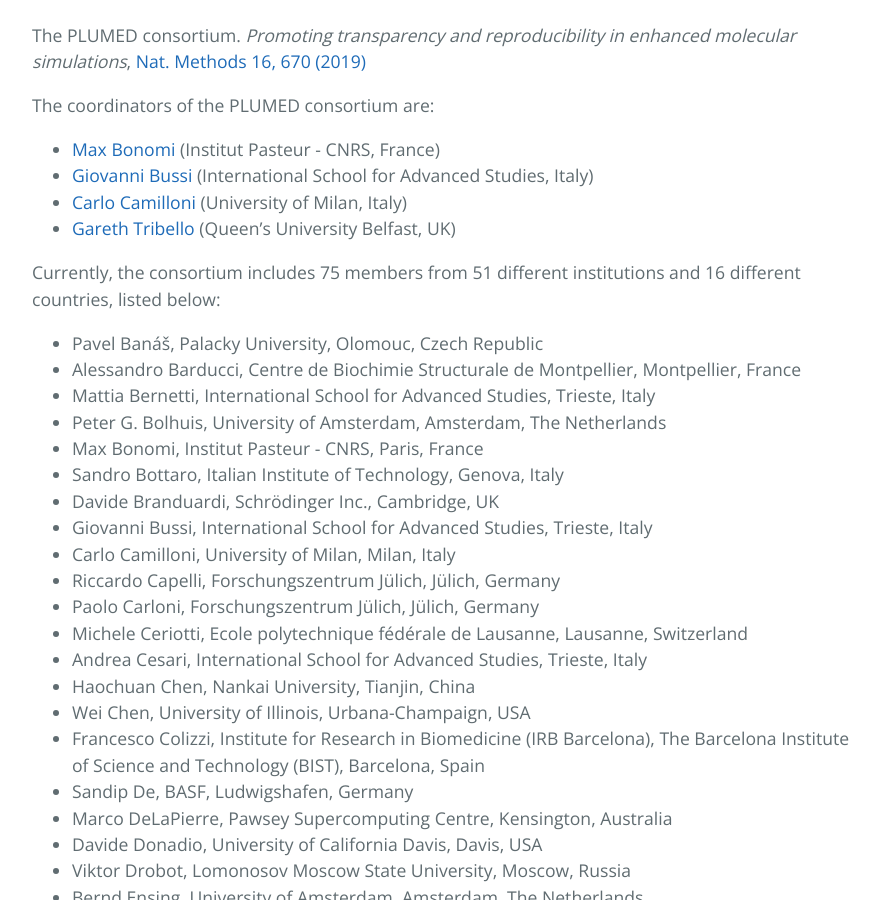
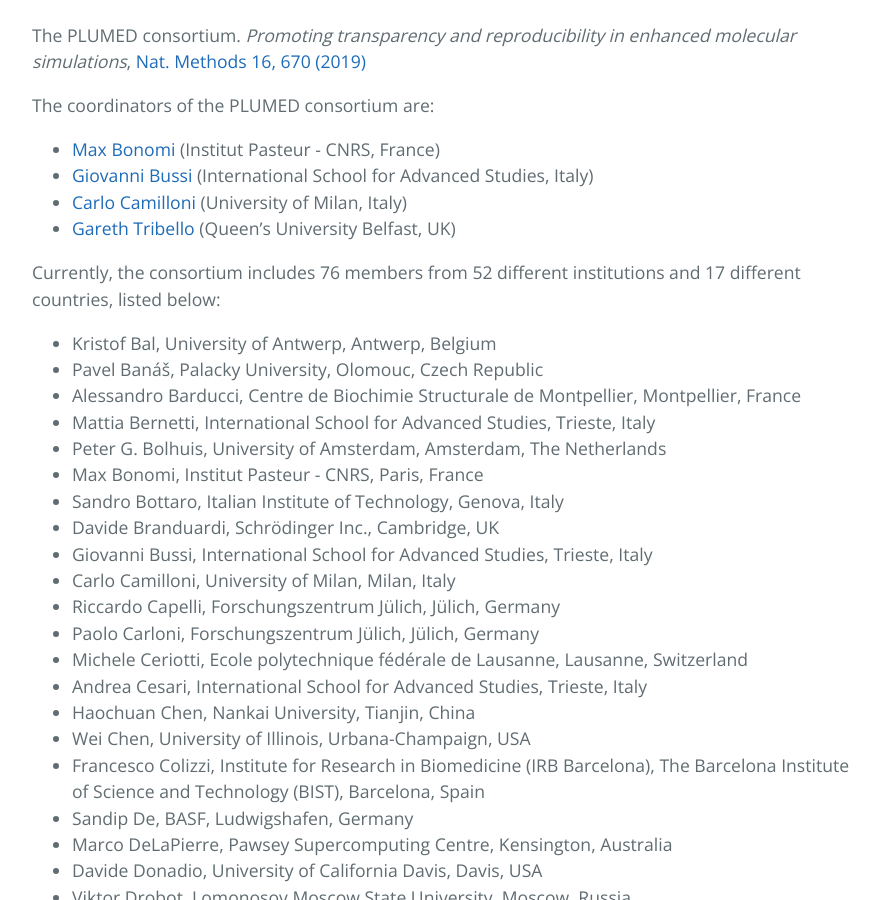
Before and after one commit to plumed-nest/plumed-nest, a Jekyll site: the page built from consortium.md, in a window 1280 px wide and 900 px high, scrolled down 846 px. Shown: the whole window, without its empty margins (192-1071 px from the left). Built offline with Jekyll 4.4.1, drawn with Linux system fonts in a browser that asks for light colours; our own code applies the rules of GitHub Pages for plain Markdown files.

Commit message:
add Kristof

```diff
--- a/_data/members.yml
+++ b/_data/members.yml
@@ -1,3 +1,7 @@
+- name:        Kristof Bal
+  affiliation: University of Antwerp
+  city:        Antwerp
+  country:     Belgium
 - name:        Pavel Banáš
   affiliation: Palacky University
   city:        Olomouc
```
